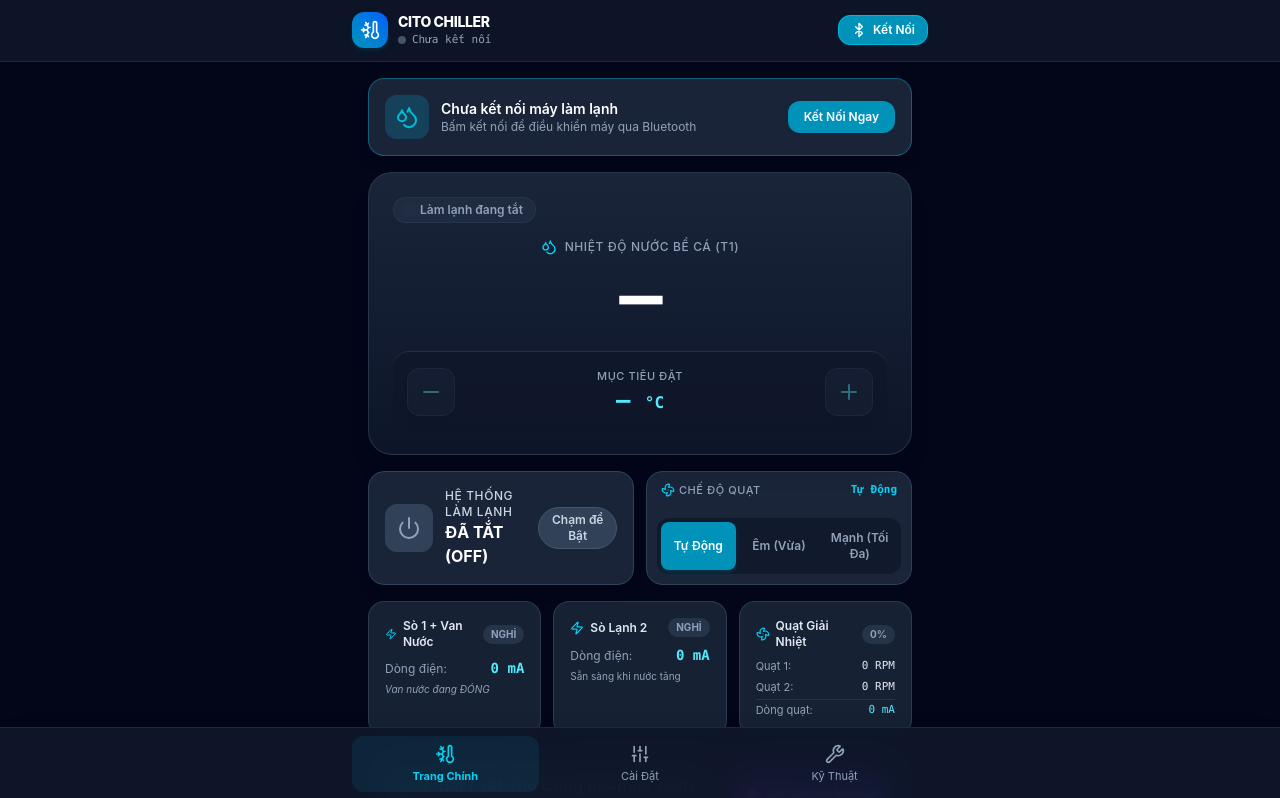
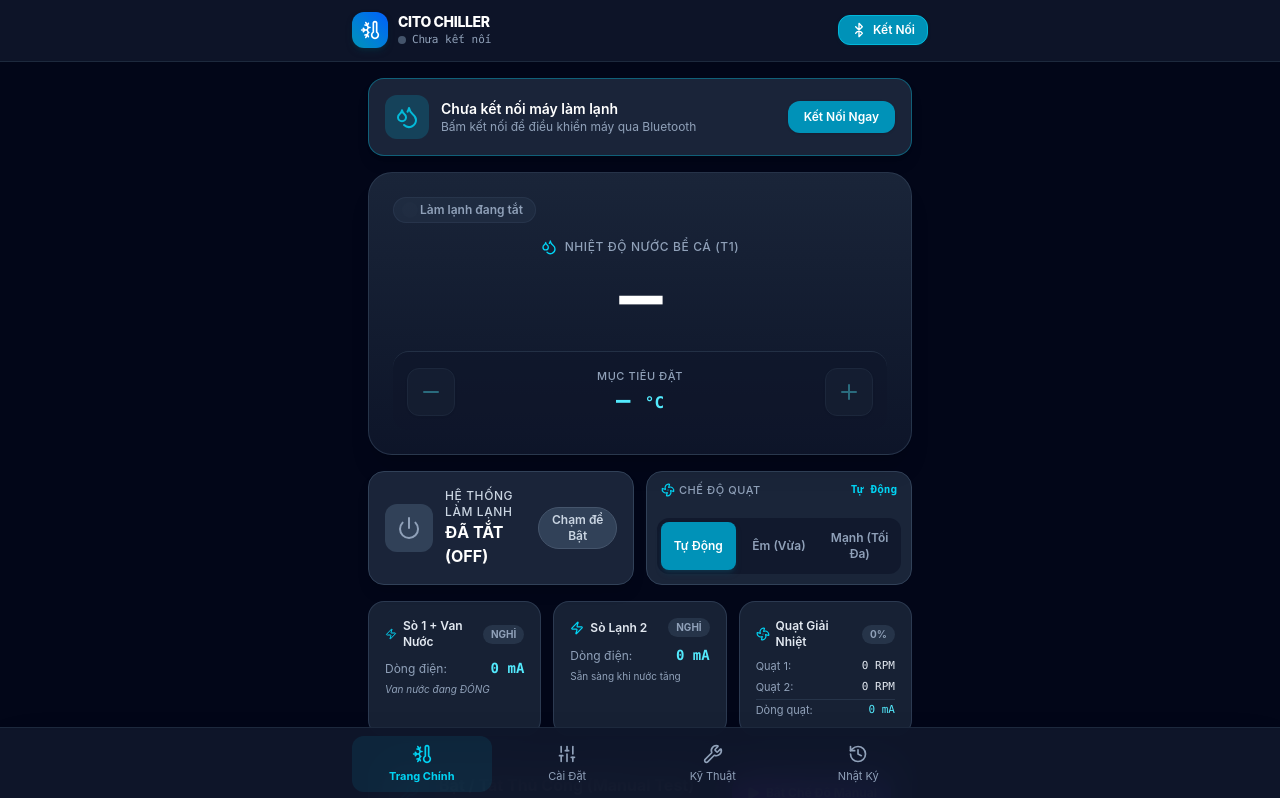
Before and after one commit to Duy2kne/Cito_Chiller, a React (Vite) app: page / in a window 1280 px wide. Shown: the top 798 px of the page. Built offline with nearby package versions, Linux system fonts and the light colour scheme.

Commit message:
Update App.tsx

```diff
--- a/src/App.tsx
+++ b/src/App.tsx
@@ -16,11 +16,13 @@
   CheckCircle2,
   Info,
   X,
+  History,
 } from 'lucide-react';
 import { ConnectModal } from './components/ConnectModal';
 import { HomeTab } from './components/HomeTab';
 import { SettingsTab } from './components/SettingsTab';
 import { TechTab } from './components/TechTab';
+import { HistoryTab } from './components/HistoryTab';
 import { bleManager, ConnectionState } from './services/bleService';
 import { AppState } from './services/packetParser';
 
@@ -31,7 +33,7 @@
 }
 
 export default function App() {
-  const [activeTab, setActiveTab] = useState<'home' | 'settings' | 'tech'>('home');
+  const [activeTab, setActiveTab] = useState<'home' | 'settings' | 'tech' | 'history'>('home');
   const [appState, setAppState] = useState<AppState>(() => bleManager.getState());
   const [connectionState, setConnectionState] = useState<ConnectionState>(() =>
     bleManager.getConnectionState()
@@ -241,11 +243,21 @@
             isDemo={isDemo}
           />
         )}
+
+        {activeTab === 'history' && (
+          <HistoryTab
+            history={appState.history}
+            historyMax={appState.historyMax}
+            loading={appState.historyLoading}
+            isConnected={isConnected}
+            onOpenConnectModal={() => setIsConnectModalOpen(true)}
+          />
+        )}
       </main>
 
-      {/* Bottom Navigation Bar (3 Tabs) */}
+      {/* Bottom Navigation Bar (4 Tabs) */}
       <nav className="fixed bottom-0 left-0 right-0 z-40 bg-slate-900/95 backdrop-blur-lg border-t border-slate-800 py-2 px-4 shadow-2xl">
-        <div className="max-w-xl mx-auto grid grid-cols-3 gap-2">
+        <div className="max-w-xl mx-auto grid grid-cols-4 gap-1.5">
           <button
             onClick={() => setActiveTab('home')}
             className={`py-2 px-3 rounded-xl flex flex-col items-center justify-center transition cursor-pointer ${
@@ -281,6 +293,18 @@
             <Wrench className="w-5 h-5 mb-1" />
             <span className="text-[11px]">Kỹ Thuật</span>
           </button>
+
+          <button
+            onClick={() => setActiveTab('history')}
+            className={`py-2 px-3 rounded-xl flex flex-col items-center justify-center transition cursor-pointer ${
+              activeTab === 'history'
+                ? 'text-cyan-400 bg-cyan-500/10 font-bold'
+                : 'text-slate-400 hover:text-slate-200'
+            }`}
+          >
+            <History className="w-5 h-5 mb-1" />
+            <span className="text-[11px]">Nhật Ký</span>
+          </button>
         </div>
       </nav>
 
```
